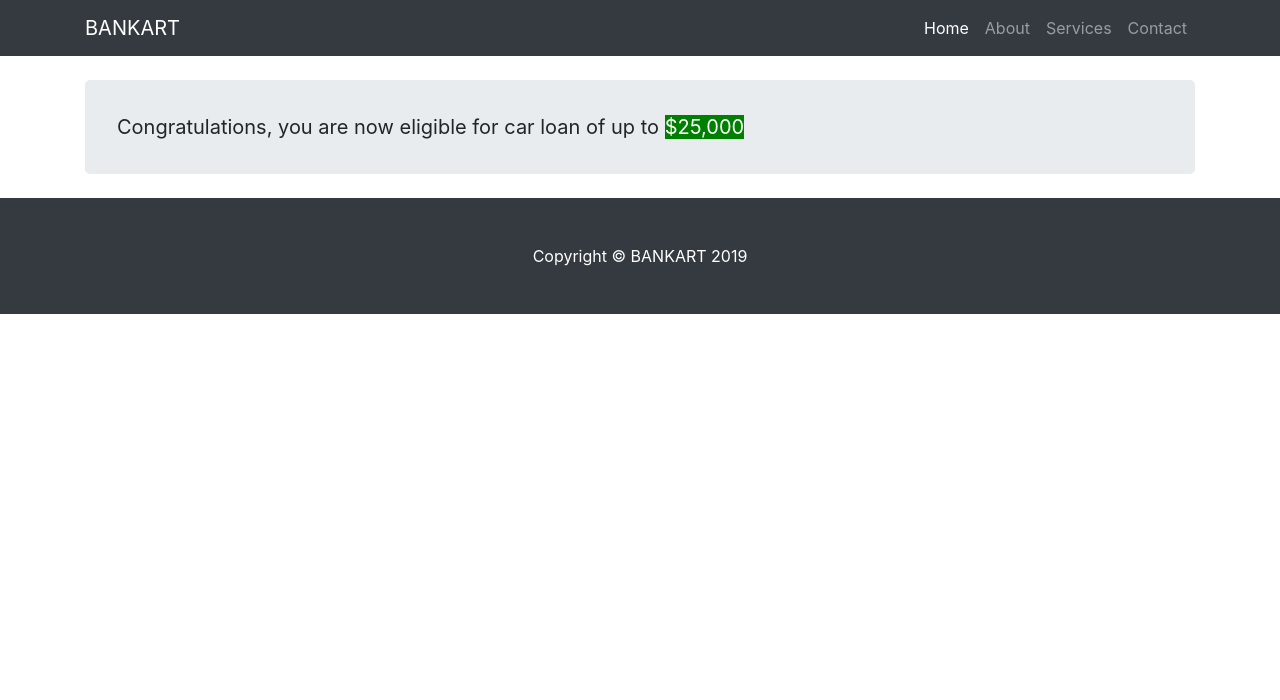
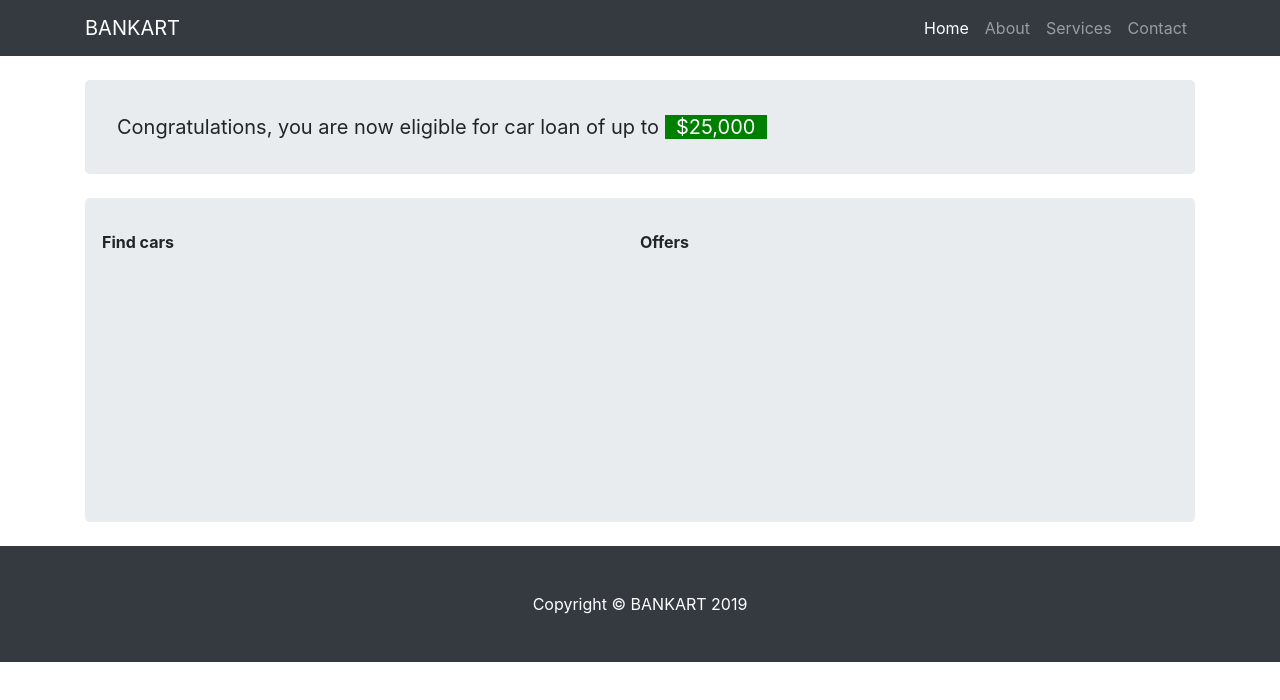
Before and after one commit to PrathikGBS/bankart-ui, an Angular app in the folder banKart-ui/: page /loanoffer in a window 1280 px wide. Shown: the top 700 px of the page. Built offline with nearby package versions, Linux system fonts and the light colour scheme; no server answers.

Commit message:
loanOfferstyle

```diff
--- a/banKart-ui/src/app/loan-offer/loan-offer.component.html
+++ b/banKart-ui/src/app/loan-offer/loan-offer.component.html
@@ -31,12 +31,22 @@
   <!-- Jumbotron Header -->
   <header class="jumbotron my-4" style="    padding: 2rem 2rem;">
     <div class="lead"><span>
-        <b>Congratulations, you are now eligible for car loan of up to <span style="background: green; color: white">$25,000</span></b><br/>
+        <b>Congratulations, you are now eligible for car loan of up to <span style="background: green; color: white"> &nbsp; $25,000 &nbsp;</span></b><br/>
           </span>
     </div>
   </header>
   <!-- Page Features -->
+  <header class="jumbotron my-4" style="    padding: 2rem 2rem;">
+    <div class="row" style="height: 260px;">
+      <div class="col-xs-6" style="width: 50%">
+        <span><b>Find cars</b></span>
+      </div>
+      <div class="col-xs-6" style="width: 50%">
+        <span><b>Offers</b></span><br/>
 
+      </div>
+    </div>
+  </header>
   <!-- /.row -->
 </div>
 <!-- /.container -->
```
